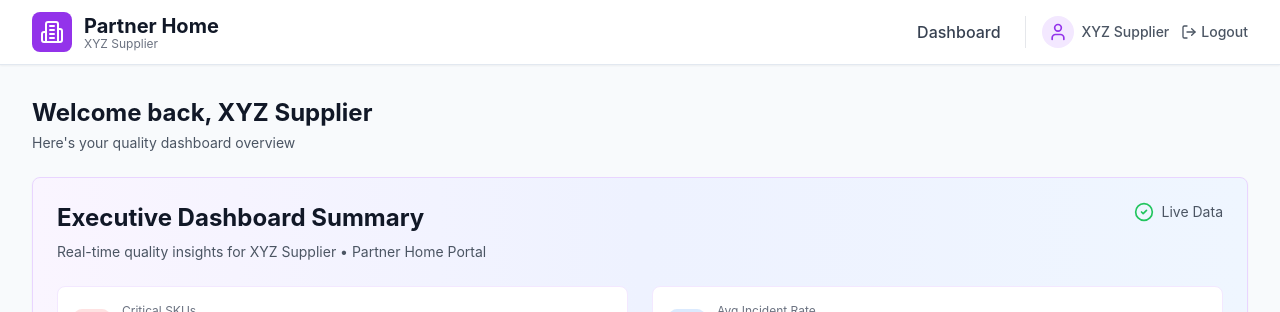
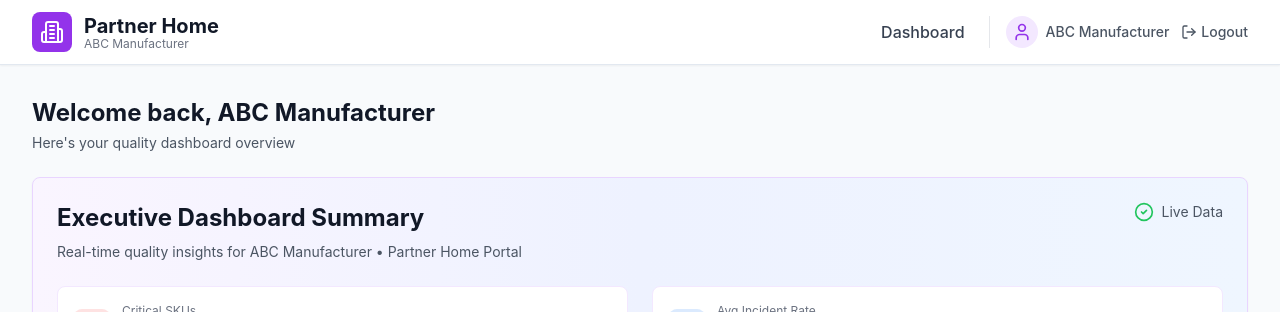
Before and after one commit to vikas434/ph-incident-hub, a Next.js app: page / in a window 1280 px wide. Shown: the top 312 px of the page. Built offline with nearby package versions, Linux system fonts and the light colour scheme; no server answers; sample sign-in values are in the browser's storage.

Commit message:
Change manufacturer name from XYZ Supplier to ABC Manufacturer
- Updated manufacturer in data transformer
- Updated default supplier name in navigation, login, dashboard
- Updated page title and metadata
- Updated executive summary text

```diff
--- a/app/layout.tsx
+++ b/app/layout.tsx
@@ -4,7 +4,7 @@ import NavigationBar from "@/components/NavigationBar";
 import { ToastProvider } from "@/components/ui/Toast";
 
 export const metadata: Metadata = {
-  title: "Partner Home - XYZ Supplier",
+  title: "Partner Home - ABC Manufacturer",
   description: "Supplier portal for managing incident photos and product quality",
 };
 
--- a/app/login/page.tsx
+++ b/app/login/page.tsx
@@ -26,7 +26,7 @@ export default function LoginPage() {
       // Store authentication state
       localStorage.setItem("supplier_authenticated", "true");
       localStorage.setItem("supplier_email", email);
-      localStorage.setItem("supplier_name", "XYZ Supplier");
+      localStorage.setItem("supplier_name", "ABC Manufacturer");
 
       // Redirect to dashboard
       router.push("/");
--- a/app/page.tsx
+++ b/app/page.tsx
@@ -9,13 +9,13 @@ import ExecutiveSummary from "@/components/dashboard/ExecutiveSummary";
 
 export default function Dashboard() {
   const router = useRouter();
-  const [supplierName, setSupplierName] = useState("XYZ Supplier");
+  const [supplierName, setSupplierName] = useState("ABC Manufacturer");
 
   useEffect(() => {
     if (!isAuthenticated()) {
       router.push("/login");
     } else {
-      setSupplierName(getSupplierName() || "XYZ Supplier");
+      setSupplierName(getSupplierName() || "ABC Manufacturer");
     }
   }, [router]);
 
--- a/components/NavigationBar.tsx
+++ b/components/NavigationBar.tsx
@@ -10,13 +10,13 @@ export default function NavigationBar() {
   const router = useRouter();
   const pathname = usePathname();
   const [authenticated, setAuthenticated] = useState(false);
-  const [supplierName, setSupplierName] = useState("XYZ Supplier");
+  const [supplierName, setSupplierName] = useState("ABC Manufacturer");
 
   // Always call hooks in the same order - no conditional returns before hooks
   useEffect(() => {
     const authStatus = isAuthenticated();
     setAuthenticated(authStatus);
-    setSupplierName(getSupplierName() || "XYZ Supplier");
+    setSupplierName(getSupplierName() || "ABC Manufacturer");
 
     // Redirect to login if not authenticated (but not if already on login page)
     if (!authStatus && pathname !== "/login") {
--- a/components/dashboard/ExecutiveSummary.tsx
+++ b/components/dashboard/ExecutiveSummary.tsx
@@ -80,7 +80,7 @@ export default function ExecutiveSummary() {
               Executive Dashboard Summary
             </h2>
             <p className="text-sm text-gray-600">
-              Real-time quality insights for XYZ Supplier • Partner Home Portal
+              Real-time quality insights for ABC Manufacturer • Partner Home Portal
             </p>
           </div>
           <div className="flex items-center space-x-2 text-sm text-gray-600">
--- a/lib/auth.ts
+++ b/lib/auth.ts
@@ -13,7 +13,7 @@ export function getSupplierEmail(): string | null {
 
 export function getSupplierName(): string | null {
   if (typeof window === "undefined") return null;
-  return localStorage.getItem("supplier_name") || "XYZ Supplier";
+  return localStorage.getItem("supplier_name") || "ABC Manufacturer";
 }
 
 export function logout(): void {
--- a/lib/dataTransformer.ts
+++ b/lib/dataTransformer.ts
@@ -228,7 +228,7 @@ export function transformProductGroupToSKU(
     id: group.productID,
     sku: group.productID,
     name: group.wayfairSKU || `Product ${group.productID}`,
-    manufacturer: 'XYZ Supplier', // Hardcoded as per user request
+    manufacturer: 'ABC Manufacturer', // Hardcoded as per user request
     thumbnail: getThumbnail(imageURLs),
     isCritical,
     photoVolume: imageURLs.length,
```
